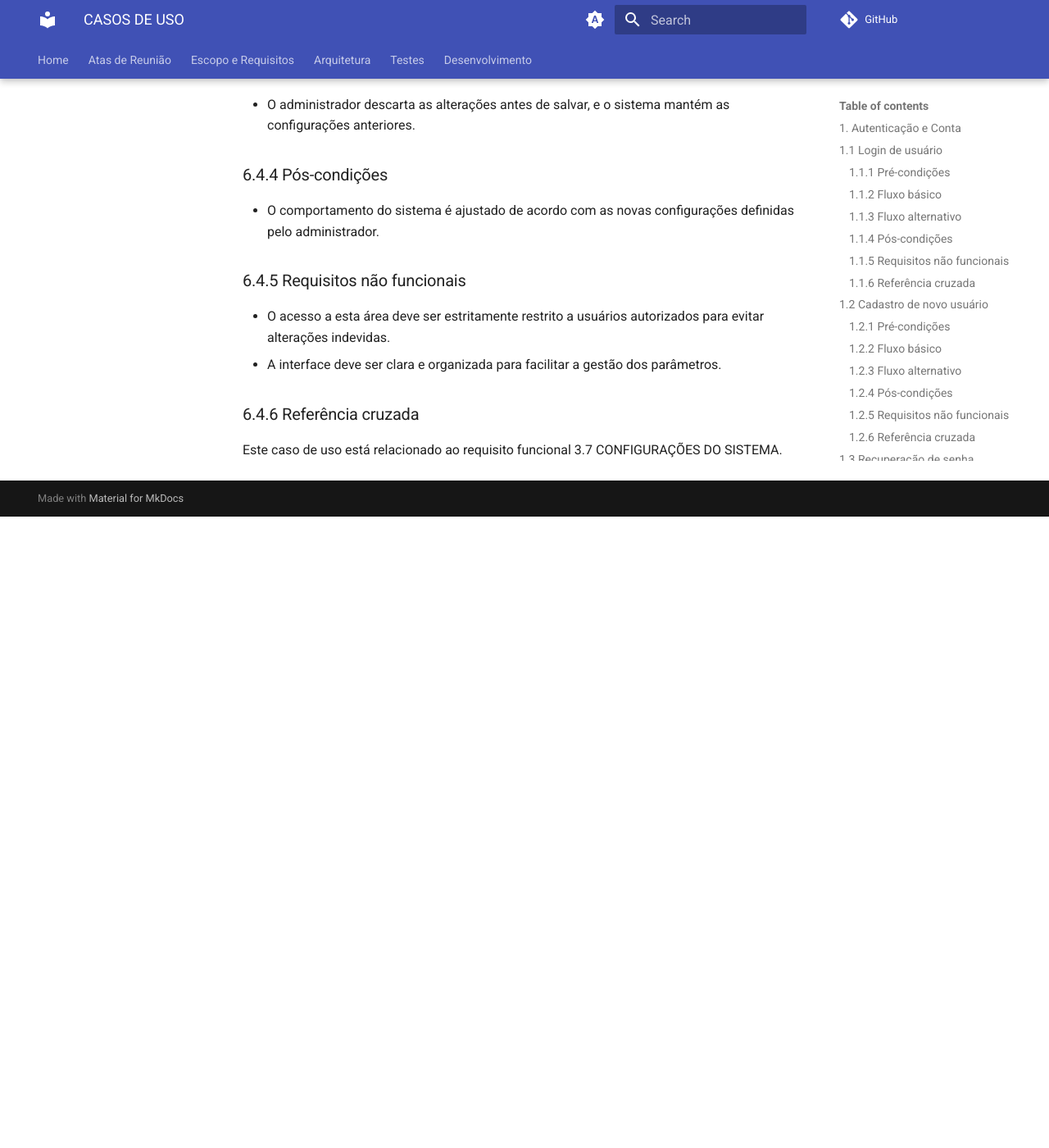
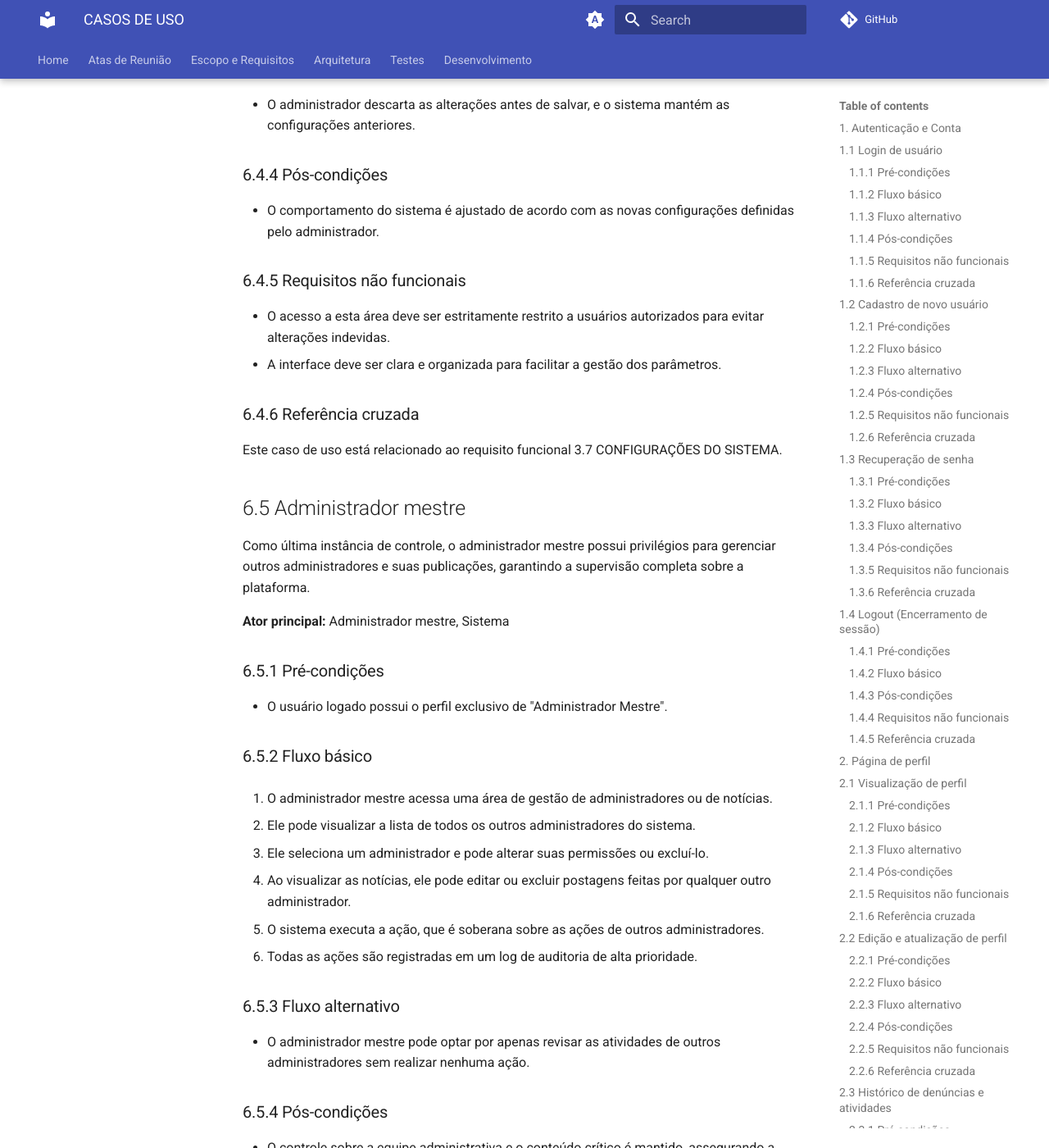
Before and after one commit to fga-eps-mds/2025.2-Valhalla-Docs, an MkDocs documentation site: the page built from docs/escopo-requisitos/Casos_de_uso.md, in a window 1280 px wide and 1400 px high, scrolled down 29218 px. Shown: the whole window at 82% size. Built offline with MkDocs 1.6.1 and Material for MkDocs 9.7.7, drawn with Linux system fonts in a browser that asks for light colours; comment, search, counter and statistics services are not loaded; before the commit the page ends 29848 px from its top, so only the background shows below that; some of the changed text lies outside the part shown.

Commit message:
doc - adiciona 24º caso de uso

```diff
--- a/docs/escopo-requisitos/Casos_de_uso.md
+++ b/docs/escopo-requisitos/Casos_de_uso.md
@@ -777,3 +777,33 @@ O administrador acessa um painel de configurações gerais para ajustar o funcio
 
 ### 6.4.6 Referência cruzada
 Este caso de uso está relacionado ao requisito funcional 3.7 CONFIGURAÇÕES DO SISTEMA.
+
+## 6.5 Administrador mestre
+Como última instância de controle, o administrador mestre possui privilégios para gerenciar outros administradores e suas publicações, garantindo a supervisão completa sobre a plataforma.
+
+**Ator principal:** Administrador mestre, Sistema
+
+### 6.5.1 Pré-condições
+- O usuário logado possui o perfil exclusivo de "Administrador Mestre".
+
+### 6.5.2 Fluxo básico
+1. O administrador mestre acessa uma área de gestão de administradores ou de notícias.
+
+2. Ele pode visualizar a lista de todos os outros administradores do sistema.
+3. Ele seleciona um administrador e pode alterar suas permissões ou excluí-lo.
+4. Ao visualizar as notícias, ele pode editar ou excluir postagens feitas por qualquer outro administrador.
+5. O sistema executa a ação, que é soberana sobre as ações de outros administradores.
+6. Todas as ações são registradas em um log de auditoria de alta prioridade.
+
+### 6.5.3 Fluxo alternativo
+- O administrador mestre pode optar por apenas revisar as atividades de outros administradores sem realizar nenhuma ação.
+
+### 6.5.4 Pós-condições
+- O controle sobre a equipe administrativa e o conteúdo crítico é mantido, assegurando a hierarquia de gestão.
+
+### 6.5.5 Requisitos não funcionais
+- A segurança para o acesso do Administrador Mestre deve ser reforçada, possivelmente com autenticação de múltiplos fatores.
+- Os privilégios deste perfil devem ser claramente definidos e isolados dos perfis de administradores padrão.
+
+### 6.5.6 Referência cruzada
+Este caso de uso está relacionado ao requisito funcional 3.7 ADMINISTRADOR MESTRE.
```
